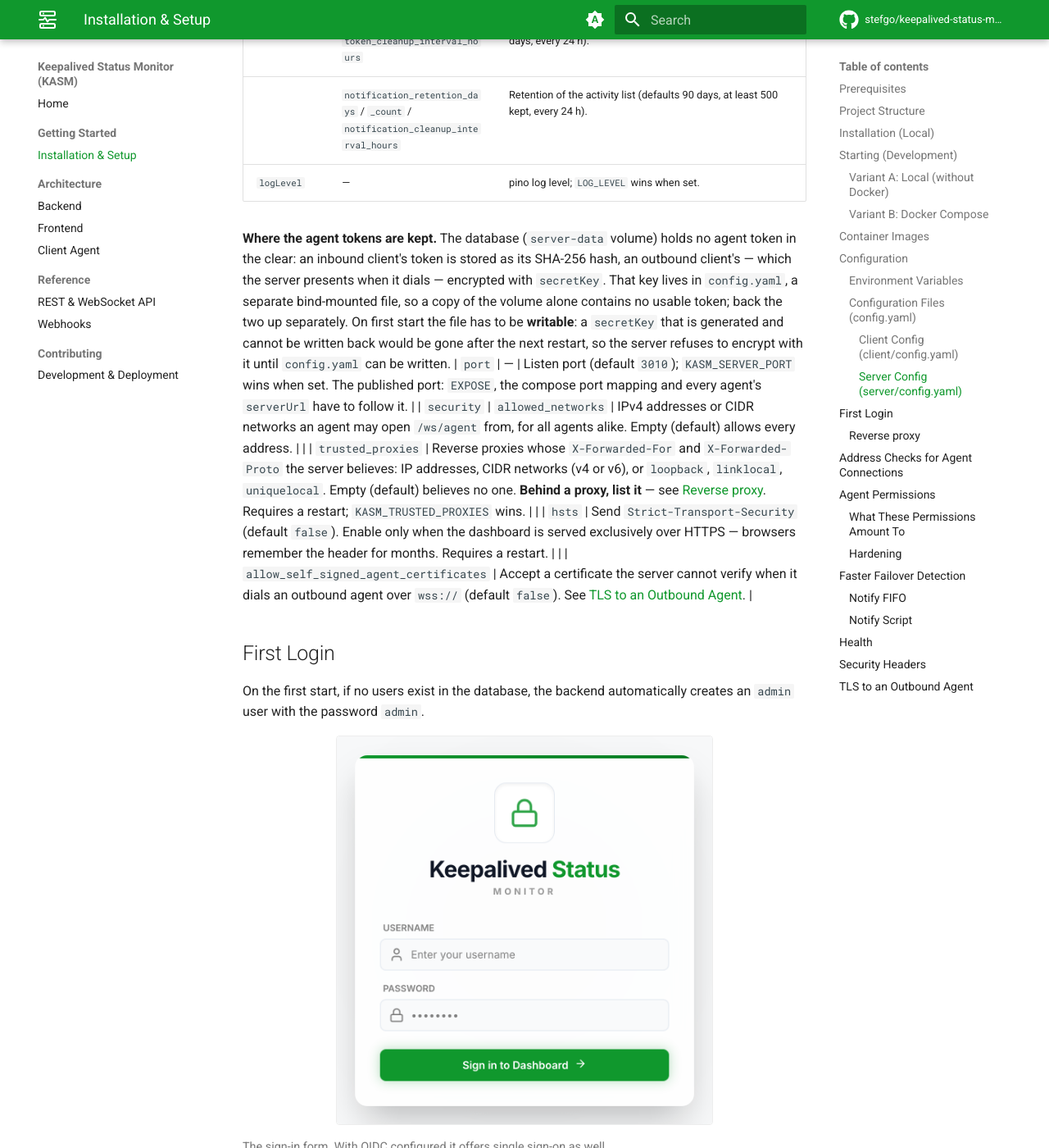
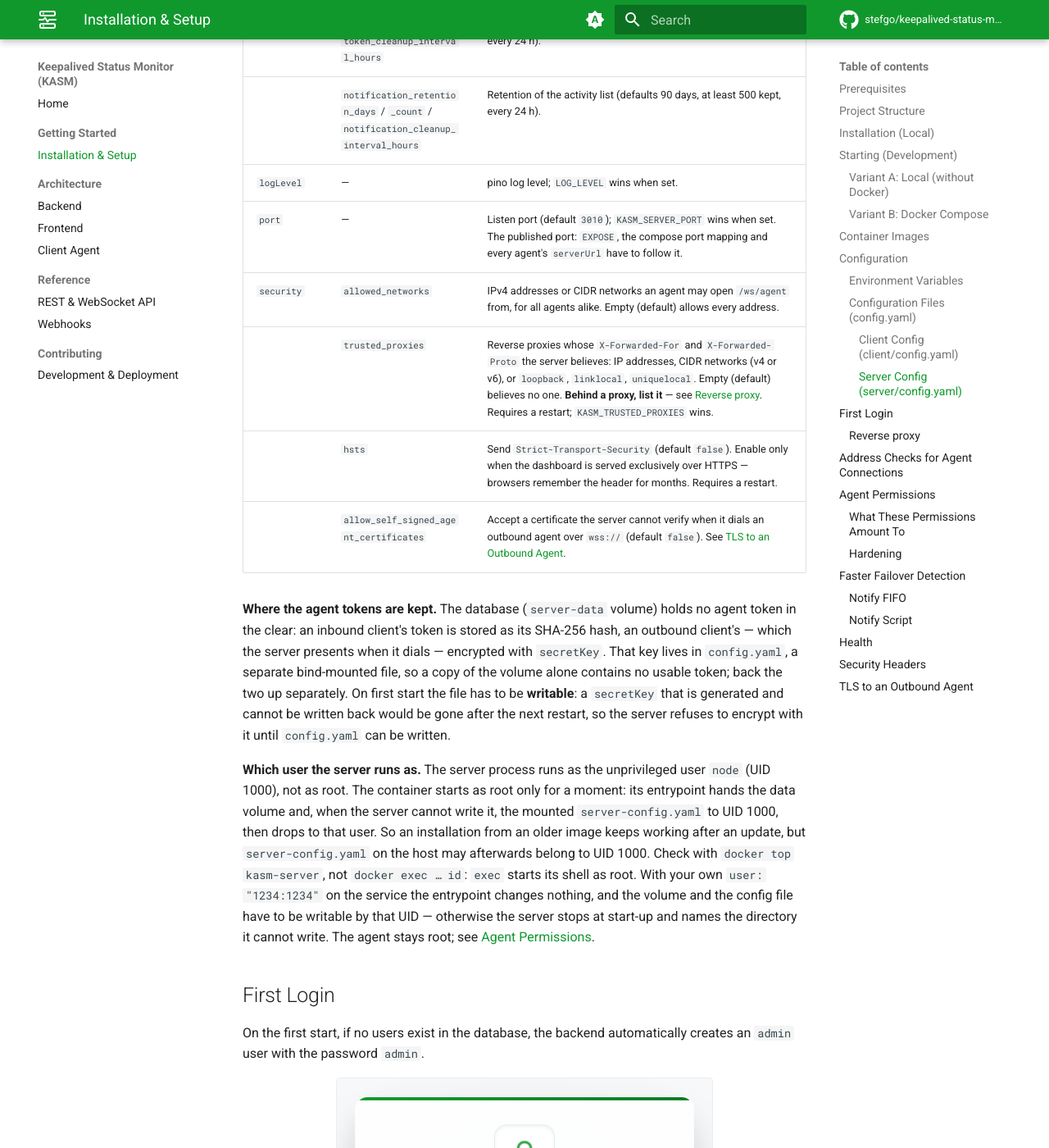
Before and after one commit to stefgo/keepalived-status-monitor, an MkDocs documentation site: the page built from docs/install.md, in a window 1280 px wide and 1400 px high, scrolled down 6870 px. Shown: the whole window at 82% size. Built offline with MkDocs 1.6.1 and Material for MkDocs 9.7.7, drawn with Linux system fonts in a browser that asks for light colours; comment, search, counter and statistics services are not loaded.

Commit message:
fix(docker): Run the server process as an unprivileged user
The server image ran everything as root. The process now runs as `node`
(UID 1000). An entrypoint starts as root only to hand the data volume
and, when the server cannot write it, the mounted config.yaml to that
user, then drops privileges with setpriv -- so an installation from an
older image keeps working after the update without manual chown.

Started with its own `user:`, the entrypoint changes nothing, and the
server stops at start-up naming the data directory it cannot write
instead of failing later with SQLite's read-only error.

The agent stays root on purpose. The docs also put back table rows
that a paragraph had split off from their table.

Co-Authored-By: Claude Opus 5.5 <noreply@anthropic.com>

```diff
--- a/compose.yaml
+++ b/compose.yaml
@@ -11,6 +11,8 @@ services:
             # Persist SQLite database and other data
             - server-data:/app/server/backend/data
             # Persist configuration (ensure this file exists or is created)
+            # The server runs as UID 1000; the entrypoint hands both paths to that user if it
+            # cannot write them, so the file may belong to UID 1000 on the host afterwards.
             - ./server-config.yaml:/app/server/config.yaml
         restart: unless-stopped
         environment:
--- a/docs/install.md
+++ b/docs/install.md
@@ -194,6 +194,11 @@ Fix the value and start again. Unknown keys are kept and do not cause an error.
 | `settings`                 | `token_retention_days` / `token_cleanup_interval_hours` | Retention of used/expired registration tokens (defaults 30 days, every 24 h). |
 |                            | `notification_retention_days` / `_count` / `notification_cleanup_interval_hours` | Retention of the activity list (defaults 90 days, at least 500 kept, every 24 h). |
 | `logLevel`                 | —               | pino log level; `LOG_LEVEL` wins when set.               |
+| `port`                     | —               | Listen port (default `3010`); `KASM_SERVER_PORT` wins when set. The published port: `EXPOSE`, the compose port mapping and every agent's `serverUrl` have to follow it. |
+| `security`                 | `allowed_networks` | IPv4 addresses or CIDR networks an agent may open `/ws/agent` from, for all agents alike. Empty (default) allows every address. |
+|                            | `trusted_proxies` | Reverse proxies whose `X-Forwarded-For` and `X-Forwarded-Proto` the server believes: IP addresses, CIDR networks (v4 or v6), or `loopback`, `linklocal`, `uniquelocal`. Empty (default) believes no one. **Behind a proxy, list it** — see [Reverse proxy](#reverse-proxy). Requires a restart; `KASM_TRUSTED_PROXIES` wins. |
+|                            | `hsts`          | Send `Strict-Transport-Security` (default `false`). Enable only when the dashboard is served exclusively over HTTPS — browsers remember the header for months. Requires a restart. |
+|                            | `allow_self_signed_agent_certificates` | Accept a certificate the server cannot verify when it dials an outbound agent over `wss://` (default `false`). See [TLS to an Outbound Agent](#tls-to-an-outbound-agent). |
 
 **Where the agent tokens are kept.** The database (`server-data` volume) holds no agent token in
 the clear: an inbound client's token is stored as its SHA-256 hash, an outbound client's —
@@ -202,11 +207,16 @@ which the server presents when it dials — encrypted with `secretKey`. That key
 token; back the two up separately. On first start the file has to be **writable**: a
 `secretKey` that is generated and cannot be written back would be gone after the next restart,
 so the server refuses to encrypt with it until `config.yaml` can be written.
-| `port`                     | —               | Listen port (default `3010`); `KASM_SERVER_PORT` wins when set. The published port: `EXPOSE`, the compose port mapping and every agent's `serverUrl` have to follow it. |
-| `security`                 | `allowed_networks` | IPv4 addresses or CIDR networks an agent may open `/ws/agent` from, for all agents alike. Empty (default) allows every address. |
-|                            | `trusted_proxies` | Reverse proxies whose `X-Forwarded-For` and `X-Forwarded-Proto` the server believes: IP addresses, CIDR networks (v4 or v6), or `loopback`, `linklocal`, `uniquelocal`. Empty (default) believes no one. **Behind a proxy, list it** — see [Reverse proxy](#reverse-proxy). Requires a restart; `KASM_TRUSTED_PROXIES` wins. |
-|                            | `hsts`          | Send `Strict-Transport-Security` (default `false`). Enable only when the dashboard is served exclusively over HTTPS — browsers remember the header for months. Requires a restart. |
-|                            | `allow_self_signed_agent_certificates` | Accept a certificate the server cannot verify when it dials an outbound agent over `wss://` (default `false`). See [TLS to an Outbound Agent](#tls-to-an-outbound-agent). |
+
+**Which user the server runs as.** The server process runs as the unprivileged user `node`
+(UID 1000), not as root. The container starts as root only for a moment: its entrypoint hands
+the data volume and, when the server cannot write it, the mounted `server-config.yaml` to
+UID 1000, then drops to that user. So an installation from an older image keeps working after
+an update, but `server-config.yaml` on the host may afterwards belong to UID 1000. Check with
+`docker top kasm-server`, not `docker exec … id`: `exec` starts its shell as root. With your
+own `user: "1234:1234"` on the service the entrypoint changes nothing, and the volume and the
+config file have to be writable by that UID — otherwise the server stops at start-up and names
+the directory it cannot write. The agent stays root; see [Agent Permissions](#agent-permissions).
 
 ## First Login
 
```
Also changed, not shown: 3 other files.
